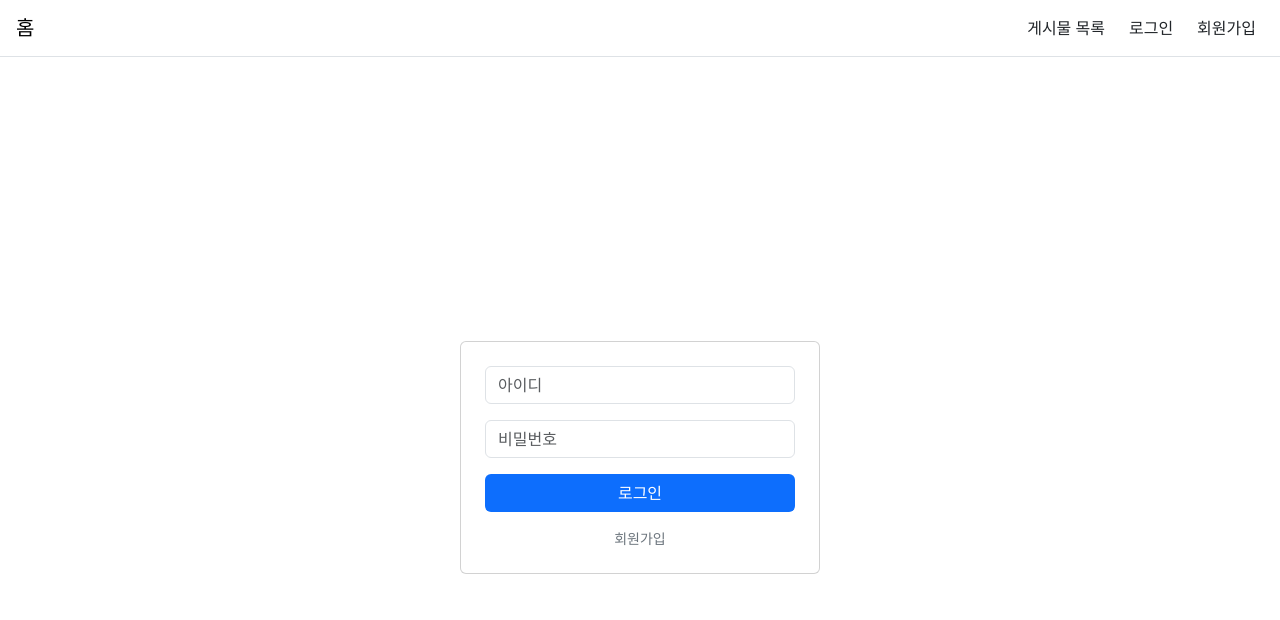
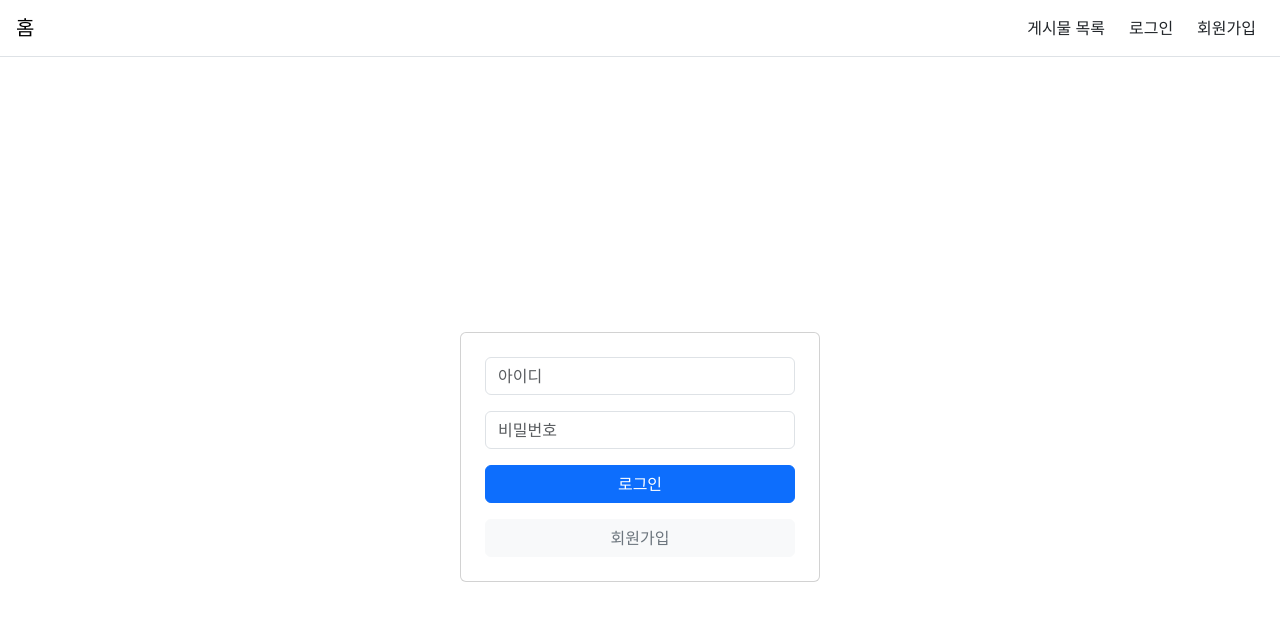
Before and after one commit to Conut-1/board-mini-csr, a Vue app in the folder frontend/: page /member/login in a window 1280 px wide. Shown: the top 620 px of the page. Built offline with nearby package versions, Linux system fonts and the light colour scheme; no server answers.

Commit message:
라우터 링크 설정, 부트스트랩 수정

```diff
--- a/frontend/src/views/member/MemberLoginView.vue
+++ b/frontend/src/views/member/MemberLoginView.vue
@@ -9,12 +9,10 @@
                     <input type="password" v-model="formData.password" class="form-control" placeholder="비밀번호">
                 </div>
                 <div class="d-grid mb-3">
-                    <input type="submit" class="btn text-white bg-primary" value="로그인"></input>
+                    <input type="submit" class="btn text-white btn-primary" value="로그인"></input>
                 </div>
             </form>
-            <div class="d-flex justify-content-center small">
-                <a href="register" class="text-decoration-none text-secondary">회원가입</a>
-            </div>
+            <router-link :to="{ name: 'memberRegister' }" class="btn btn-light text-secondary">회원가입</router-link>
         </div>
     </div>
 </template>
```
